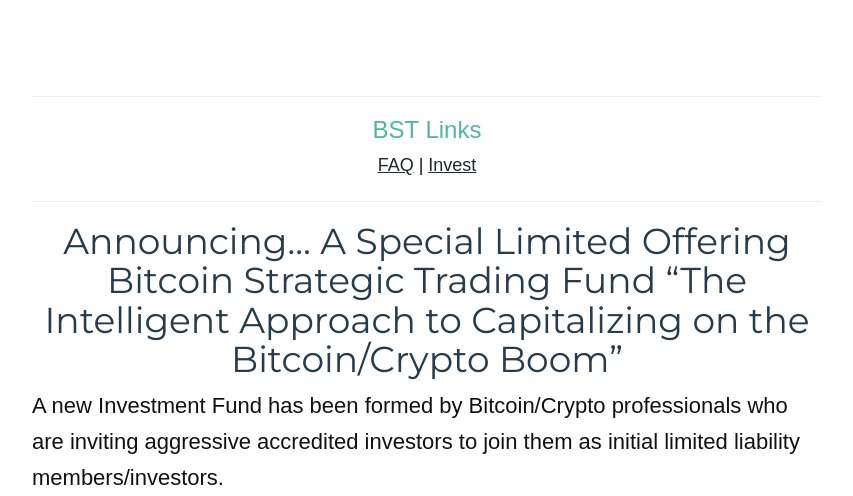
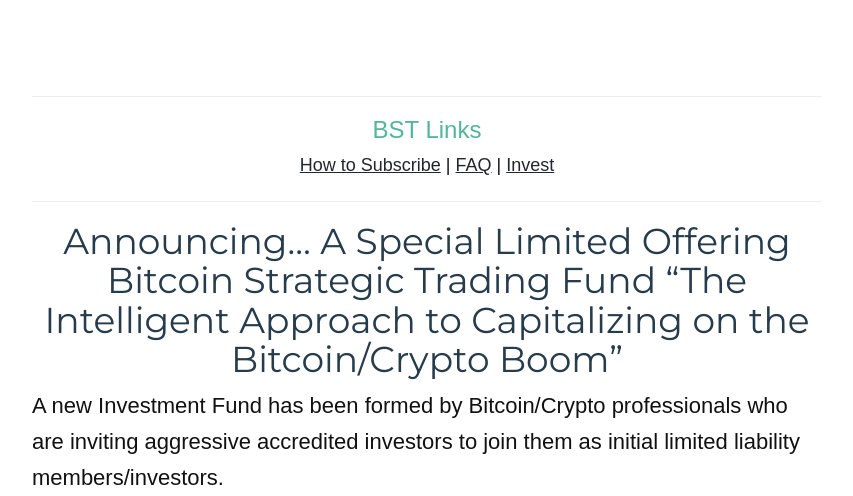
Before and after one commit to davidsilvasmith/bitcoinbulls.net, a Jekyll site: the page built from bitcoin-strategic-trading-fund/index.md, in a window 1280 px wide and 900 px high, cut to the strip 404-900 px from the top of the window. Shown: the whole strip, without its empty margins (213-1066 px from the left). Built offline with Jekyll 4.4.1, drawn with Linux system fonts in a browser that asks for light colours; nearby versions of some CDN libraries; some web fonts are replaced; comment, search, counter and statistics services are not loaded.

Commit message:
add BST how to subscribe

```diff
--- a/_data/bst-navigation.yml
+++ b/_data/bst-navigation.yml
@@ -1,4 +1,6 @@
 - text: About BST
   url: /bitcoin-strategic-trading-fund/
+- text: How to Subscribe
+  url: /bitcoin-strategic-trading-fund/how-to-subscribe/
 - text: FAQ
   url: /bitcoin-strategic-trading-fund/faq/
```
